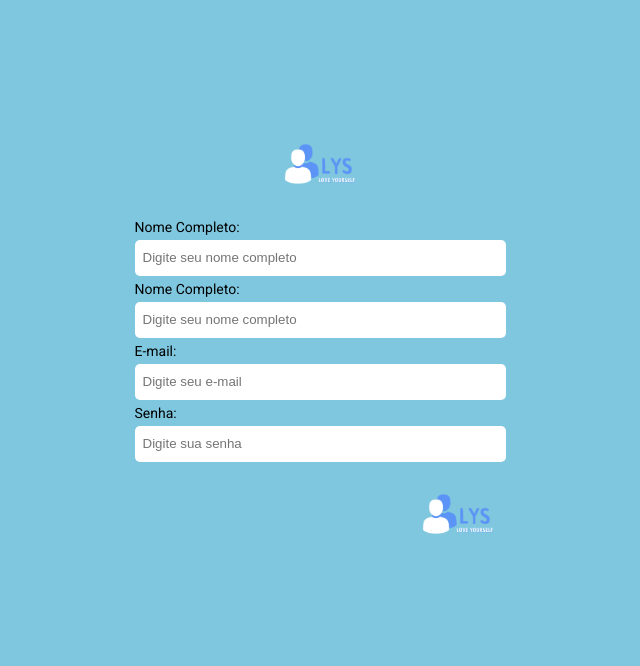
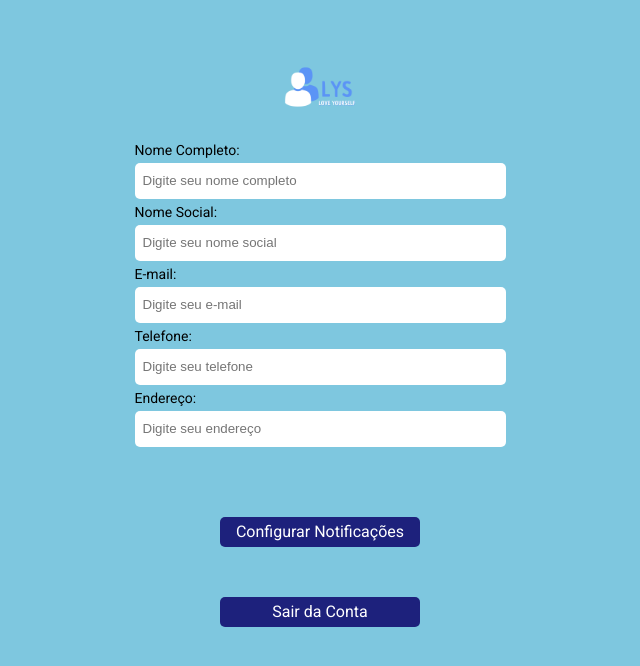
Before and after one commit to 0GabrielMarques0/lys-front-end, a plain HTML site: page src/profile.html in a window 1280 px wide. Shown: the whole page, without its empty margins (320-960 px from the left). Drawn offline with Linux system fonts and the light colour scheme.

Commit message:
atualização da tela perfil

```diff
--- a/src/profile.html
+++ b/src/profile.html
@@ -19,18 +19,18 @@
     <form action="">
       <label for="nome">Nome Completo:</label>
       <input placeholder="Digite seu nome completo" type="text">
-      <label for="nome">Nome Completo:</label>
-      <input placeholder="Digite seu nome completo" type="text">
+      <label for="nome">Nome Social:</label>
+      <input placeholder="Digite seu nome social" type="text">
       <label for="e-mail">E-mail:</label>
       <input placeholder="Digite seu e-mail" type="text">
-      <label for="senha">Senha:</label>
-      <input placeholder="Digite sua senha" type="password">
+      <label for="telefone">Telefone:</label>
+      <input placeholder="Digite seu telefone" type="text">
+      <label for="endereco">Endereço:</label>
+      <input placeholder="Digite seu endereço" type="text">
     </form>
     <footer>
-      <a class="cvv" href="https://cvv.org.br/">
-        <img class="logo" src="../assets/logo.png" alt="Icone CVV">
-      </a>
-
+      <a class="box a" href="../index.html">Configurar Notificações</a>
+      <a class="box b" href="../index.html">Sair da Conta</a>
     </footer>
   </header>
 </body>
--- a/styles/profile.css
+++ b/styles/profile.css
@@ -43,10 +43,27 @@ input {
 }
 
 footer {
-    margin: 2px;
+    margin: 20px;
     width: 375px;
     height: fit-content;
     display: flex;
     align-items: center;
-    justify-content: flex-end;
+    flex-direction: column;
+    justify-content: center;
 }
+
+.box {
+    display: flex;
+    justify-content: center;
+    align-items: center;
+    background-color:#1D217C;
+    color: white;
+    text-decoration: none;
+    border-radius: 5px;
+    width: 200px;
+    height: 30px;
+  }
+
+  .a{
+    margin: 50px;
+  }
```
